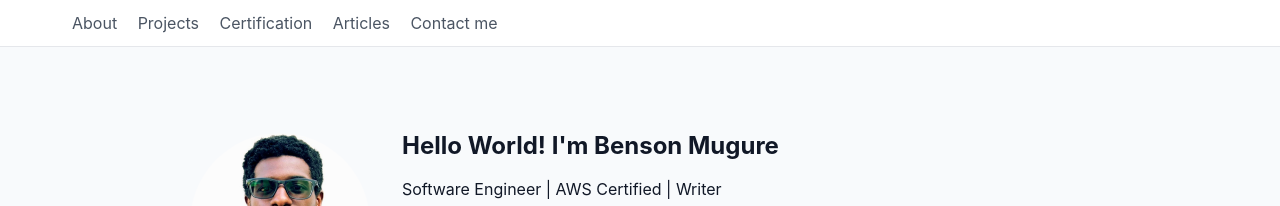
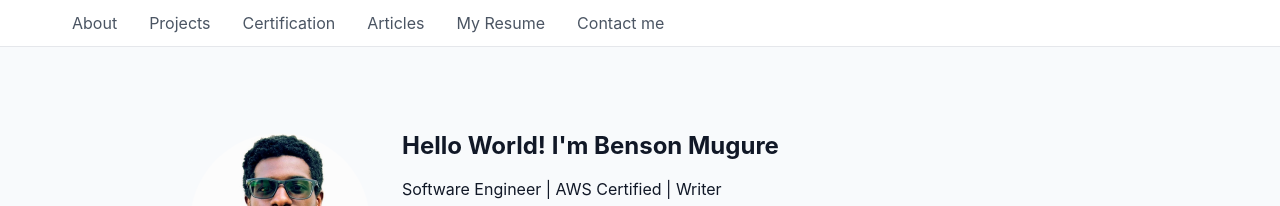
Before and after one commit to Virgo-Alpha/Virgo-Alpha.github.io, a Jekyll site: the page built from index.md, in a window 1280 px wide. Shown: the top 206 px of the page. Built offline with Jekyll 4.4.1, drawn with Linux system fonts in a browser that asks for light colours; some of the changed text lies outside the part shown.

Commit message:
add resume

```diff
--- /dev/null
+++ b/_data/resume.yml
@@ -0,0 +1,6 @@
+- title: "Resume"
+  description: >
+    My latest resume highlighting my experience in software engineering, web development, cloud & DevOps,
+    and data engineering.
+  image: /assets/new_images/resume_preview.png   # thumbnail/cover image of your resume
+  pdf: /assets/docs/Benson_Mugure_Resume.pdf # actual PDF file in your repo
--- a/_layouts/default.html
+++ b/_layouts/default.html
@@ -12,6 +12,7 @@
           <a href="#projects">Projects</a>
           <a href="#Certification">Certification</a>
           <a href="#articles">Articles</a>
+          <a href="#resume">My Resume</a>
           <a href="#contact">Contact me</a>
         </nav>
       </div>
--- a/assets/css/styles.css
+++ b/assets/css/styles.css
@@ -289,3 +289,9 @@ a[href*="medium"]  i { color: #12100E; }
 .contact-form .btn:hover {
   background-color: #084b8a;
 }
+
+.nav {
+  display: flex;
+  gap: 1rem;            /* space between links */
+  align-items: center;
+}
--- a/index.md
+++ b/index.md
@@ -273,6 +273,33 @@ title: "Home"
   {% endif %}
 </section>
 
+<!-- ===================== Resume ===================== -->
+<section id="resume" class="section">
+  <div class="section-header">
+    <h2><i class="fa-solid fa-file-pdf"></i> Resume</h2>
+    <a class="view-all" href="{{ site.baseurl }}/assets/docs/Benson_Mugure_Resume.pdf" target="_blank" rel="noopener">Download PDF →</a>
+  </div>
+
+  <div class="gallery">
+    {% for item in site.data.resume %}
+    <article class="card">
+      <a class="thumb" href="{{ item.pdf }}" target="_blank" rel="noopener" aria-label="View Resume">
+        <img src="{{ item.image | default: '/assets/images/placeholder_resume.jpg' | relative_url }}"
+             alt="{{ item.title | escape }} thumbnail" loading="lazy">
+      </a>
+      <div class="card-body">
+        <h3 class="card-title"><a href="{{ item.pdf }}" target="_blank" rel="noopener">{{ item.title }}</a></h3>
+        <p class="card-text">{{ item.description }}</p>
+        <div class="card-actions">
+          <a class="btn" href="{{ item.pdf }}" target="_blank" rel="noopener">View</a>
+          <a class="btn ghost" href="{{ item.pdf }}" download>Download</a>
+        </div>
+      </div>
+    </article>
+    {% endfor %}
+  </div>
+</section>
+
 <!-- ===================== Contact ===================== -->
 <section id="contact" class="section">
   <div class="section-header">
```
Also changed, not shown: assets/new_images/resume_preview.png (added), 1 other file.
